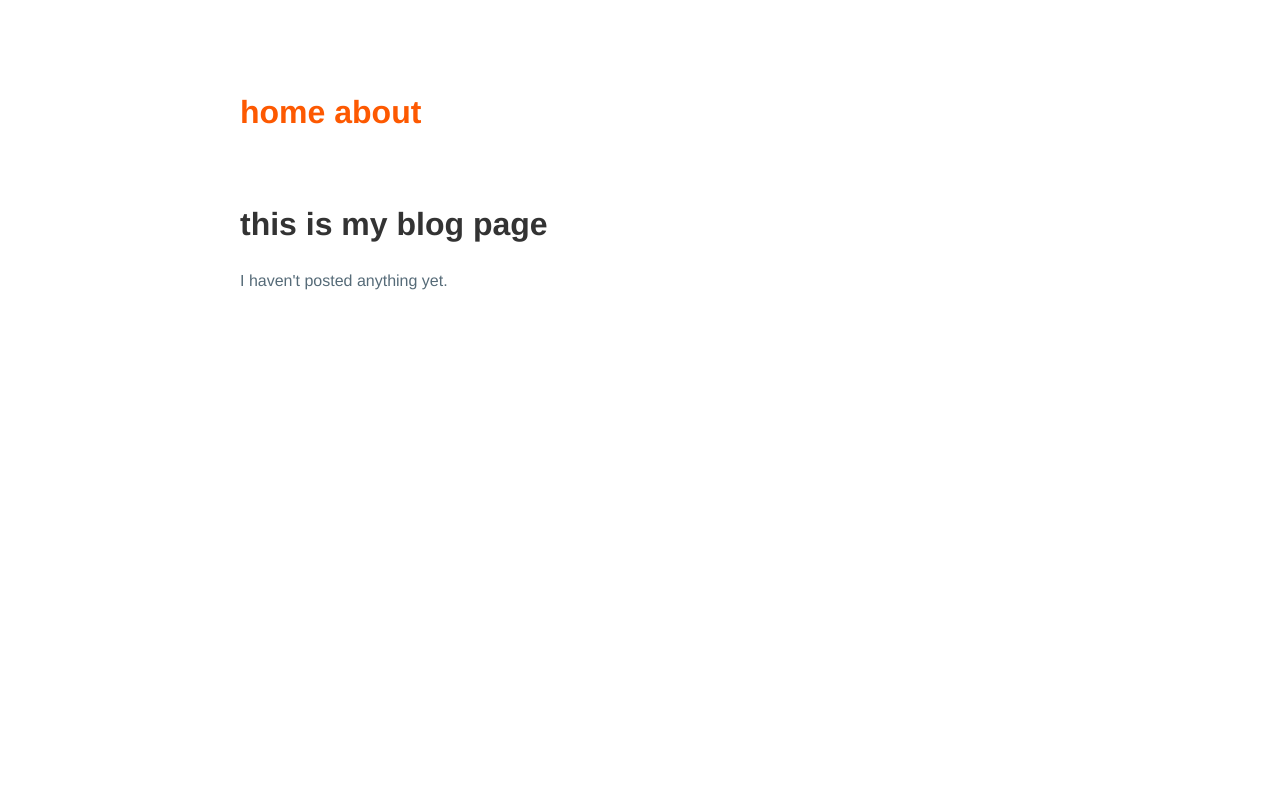
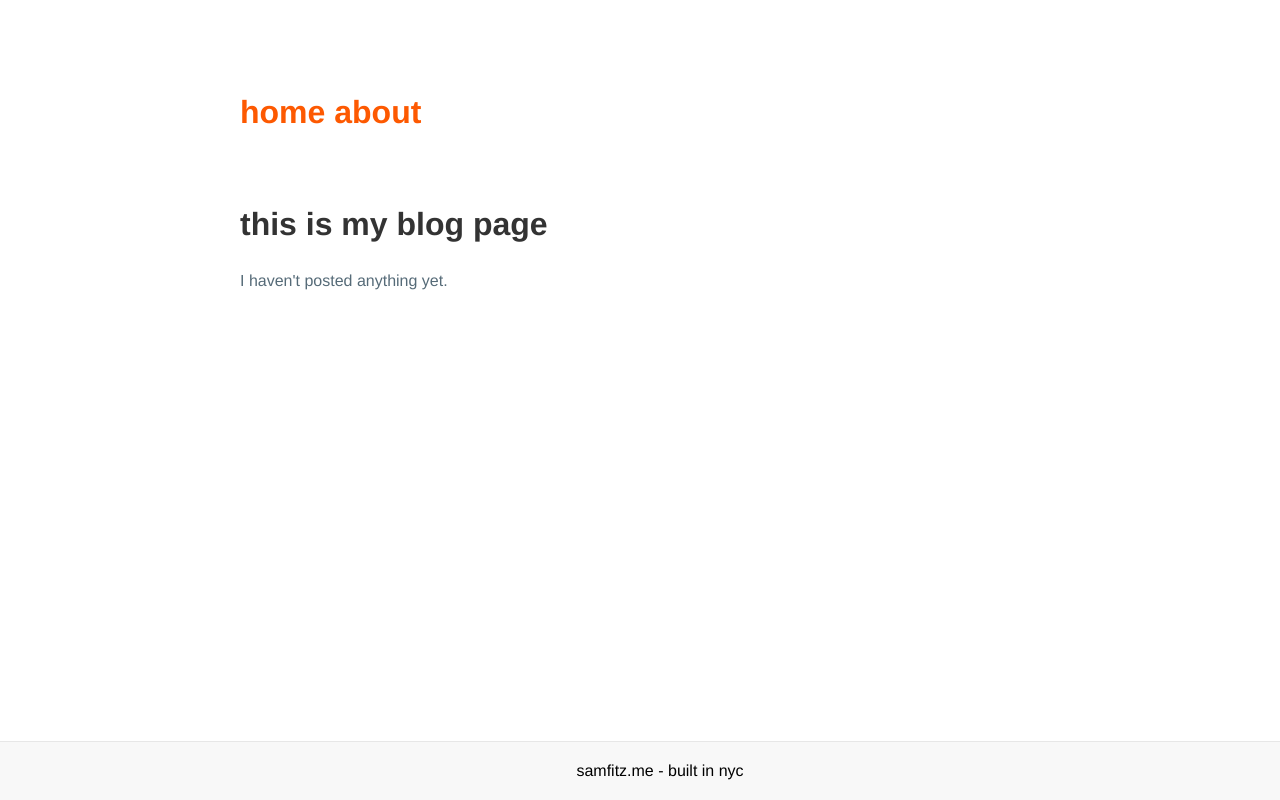
Before and after one commit to samfitz13/samfitz.me-redux, a React (Vite) app: page /blog in a window 1280 px wide. Built offline with nearby package versions, Linux system fonts and the light colour scheme.

Commit message:
Added Footer

```diff
--- /dev/null
+++ b/src/components/footer.jsx
@@ -0,0 +1,9 @@
+import React from 'react'
+
+export default function Footer() {
+  return (
+    <div>
+      <div className='footer'>samfitz.me - built in nyc</div>
+    </div>
+  )
+}
--- a/src/main.jsx
+++ b/src/main.jsx
@@ -2,6 +2,7 @@ import React from 'react'
 import ReactDOM from 'react-dom'
 import { BrowserRouter, Routes, Route } from 'react-router-dom'
 import App from './App'
+import Footer from './components/footer'
 import About from './routes/about'
 import Blog from './routes/blog'
 
@@ -12,6 +13,7 @@ ReactDOM.render(
       <Route path='about' element={<About />} />
       <Route path='blog' element={<Blog />} />
     </Routes>
+    <Footer />
   </BrowserRouter>,
   document.getElementById('root')
 )
```
